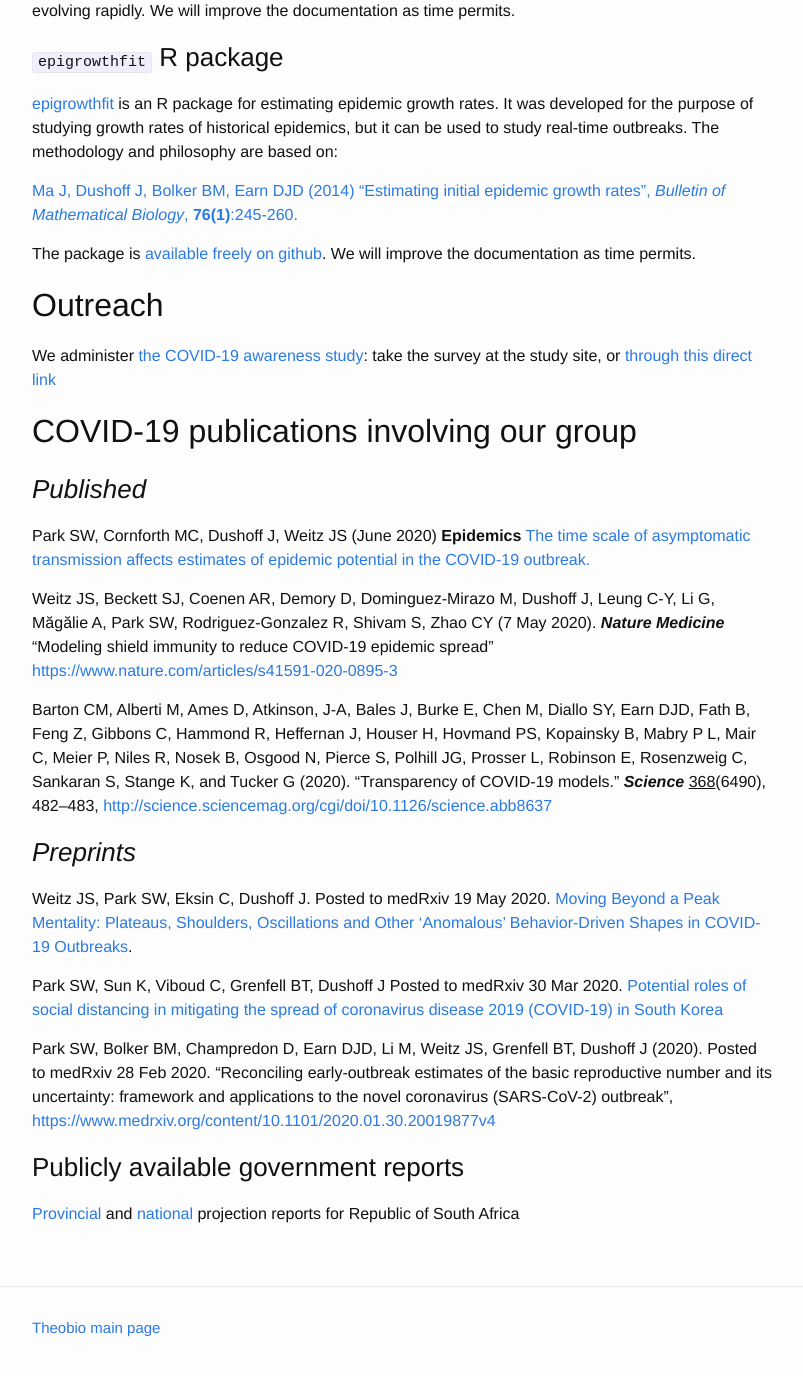
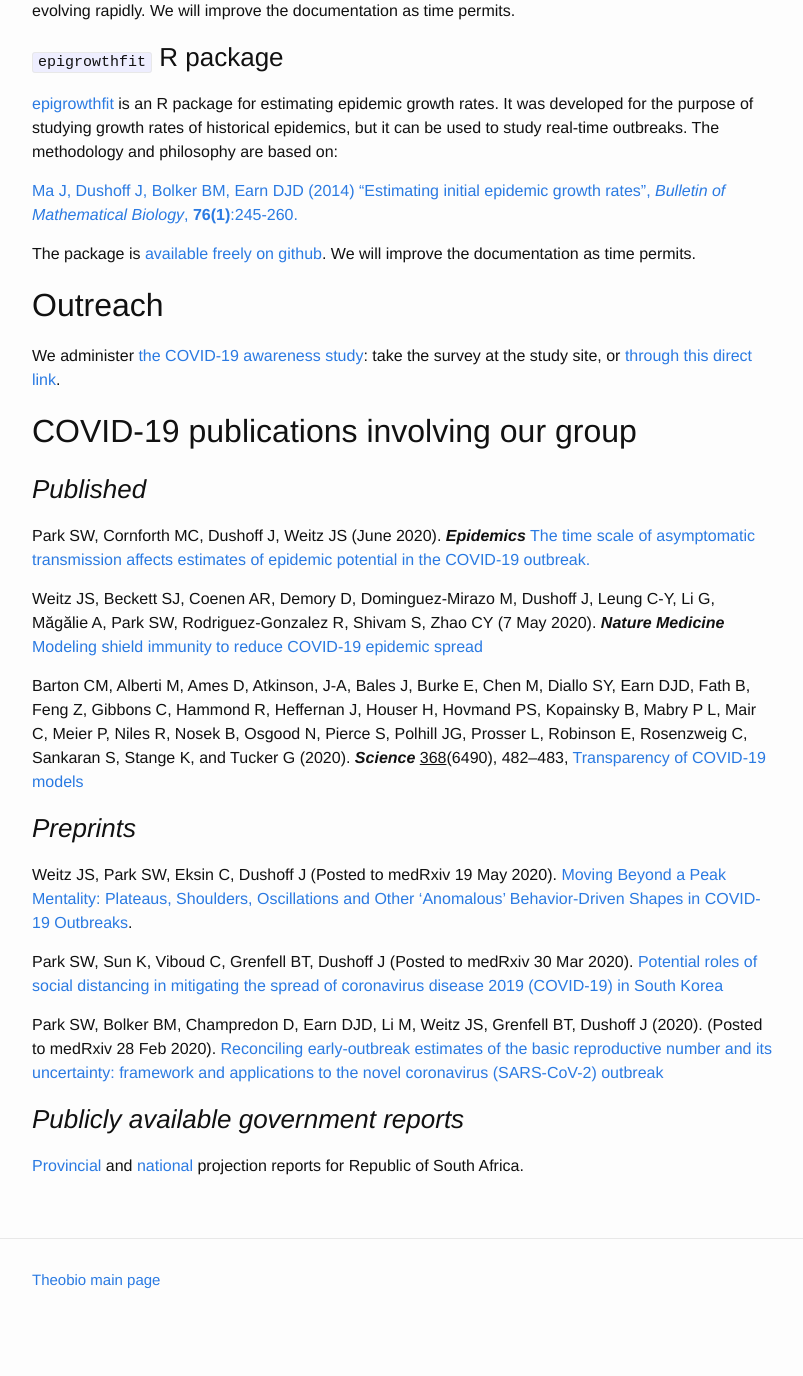
Before and after one commit to mac-theobio/mac-theobio.github.io, a Jekyll site: the page built from covid-19/index.md, in a window 1280 px wide and 1400 px high, scrolled down 1097 px. Shown: the top 1376 px of the window, without its empty margins (238-1041 px from the left). Built offline with Jekyll 4.4.1, drawn with Linux system fonts in a browser that asks for light colours; our own code applies the rules of GitHub Pages for plain Markdown files; after the commit the page ends 2449 px from its top, so only the background shows below that; some of the changed lines change nothing that is shown.

Commit message:
formatting

```diff
--- a/covid-19/index.md
+++ b/covid-19/index.md
@@ -32,34 +32,33 @@ The package is [available freely on github](https://github.com/davidearn/epigrow
 
 ## Outreach
 
-We administer [the COVID-19 awareness study](https://www.covid19-awareness.com/): take the survey at the study site, or [through this direct link](https://surveys.mcmaster.ca/limesurvey/index.php/693494)
+We administer [the COVID-19 awareness study](https://www.covid19-awareness.com/): take the survey at the study site, or [through this direct link](https://surveys.mcmaster.ca/limesurvey/index.php/693494).
 
 ## COVID-19 publications involving our group
 
 ### _Published_
 
-Park SW, Cornforth MC, Dushoff J, Weitz JS (June 2020) __Epidemics__
+Park SW, Cornforth MC, Dushoff J, Weitz JS (June 2020). **_Epidemics_**
 [The time scale of asymptomatic transmission affects estimates of epidemic potential in the COVID-19 outbreak.](https://www.sciencedirect.com/science/article/pii/S1755436520300190)
 
-Weitz JS, Beckett SJ, Coenen AR, Demory D, Dominguez-Mirazo M, Dushoff J, Leung C-Y, Li G, Măgălie A, Park SW, Rodriguez-Gonzalez R, Shivam S, Zhao CY (7 May 2020). **_Nature Medicine_** "Modeling shield immunity to reduce COVID-19 epidemic spread" <https://www.nature.com/articles/s41591-020-0895-3>
+Weitz JS, Beckett SJ, Coenen AR, Demory D, Dominguez-Mirazo M, Dushoff J, Leung C-Y, Li G, Măgălie A, Park SW, Rodriguez-Gonzalez R, Shivam S, Zhao CY (7 May 2020). **_Nature Medicine_** [Modeling shield immunity to reduce COVID-19 epidemic spread](https://www.nature.com/articles/s41591-020-0895-3)
 
-Barton CM, Alberti M, Ames D, Atkinson, J-A, Bales J, Burke E, Chen M, Diallo SY, Earn DJD, Fath B, Feng Z, Gibbons C, Hammond R, Heffernan J, Houser H, Hovmand PS, Kopainsky B, Mabry P L, Mair C, Meier P, Niles R, Nosek B, Osgood N, Pierce S, Polhill JG, Prosser L, Robinson E, Rosenzweig C, Sankaran S, Stange K, and Tucker G (2020). "Transparency of COVID-19 models." **_Science_** <ins>368</ins>(6490), 482–483, <http://science.sciencemag.org/cgi/doi/10.1126/science.abb8637>
+Barton CM, Alberti M, Ames D, Atkinson, J-A, Bales J, Burke E, Chen M, Diallo SY, Earn DJD, Fath B, Feng Z, Gibbons C, Hammond R, Heffernan J, Houser H, Hovmand PS, Kopainsky B, Mabry P L, Mair C, Meier P, Niles R, Nosek B, Osgood N, Pierce S, Polhill JG, Prosser L, Robinson E, Rosenzweig C, Sankaran S, Stange K, and Tucker G (2020). **_Science_** <ins>368</ins>(6490), 482–483, [Transparency of COVID-19 models](http://science.sciencemag.org/cgi/doi/10.1126/science.abb8637)
 
 ### _Preprints_
 
-Weitz JS, Park SW, Eksin C, Dushoff J.
-Posted to medRxiv 19 May 2020.
+Weitz JS, Park SW, Eksin C, Dushoff J
+(Posted to medRxiv 19 May 2020).
 [Moving Beyond a Peak Mentality: Plateaus, Shoulders, Oscillations and Other 'Anomalous' Behavior-Driven Shapes in COVID-19 Outbreaks](https://doi.org/10.1101/2020.05.03.20089524).
 
 Park SW, Sun K, Viboud C, Grenfell BT, Dushoff J
-Posted to medRxiv 30 Mar 2020.
+(Posted to medRxiv 30 Mar 2020).
 [Potential roles of social distancing in mitigating the spread of coronavirus disease 2019 (COVID-19) in South Korea](https://doi.org/10.1101/2020.03.27.20045815)
 
 Park SW, Bolker BM, Champredon D, Earn DJD, Li M, Weitz JS, Grenfell BT, Dushoff J (2020).
-Posted to medRxiv 28 Feb 2020.
-"Reconciling early-outbreak estimates of the basic reproductive number and its uncertainty: framework and applications to the novel coronavirus (SARS-CoV-2) outbreak",
-<https://www.medrxiv.org/content/10.1101/2020.01.30.20019877v4>
+(Posted to medRxiv 28 Feb 2020).
+[Reconciling early-outbreak estimates of the basic reproductive number and its uncertainty: framework and applications to the novel coronavirus (SARS-CoV-2) outbreak](https://www.medrxiv.org/content/10.1101/2020.01.30.20019877v4)
 
-### Publicly available government reports
+### _Publicly available government reports_
 
-[Provincial](http://www.heroza.org/publications/estimating-cases-for-covid-19-in-south-africa-long-term-provincial-projections/) and [national](http://www.heroza.org/publications/estimating-cases-for-covid-19-in-south-africa-long-term-national-projections-report-update-6-may-2020/) projection reports for Republic of South Africa
+[Provincial](http://www.heroza.org/publications/estimating-cases-for-covid-19-in-south-africa-long-term-provincial-projections/) and [national](http://www.heroza.org/publications/estimating-cases-for-covid-19-in-south-africa-long-term-national-projections-report-update-6-may-2020/) projection reports for Republic of South Africa.
```
